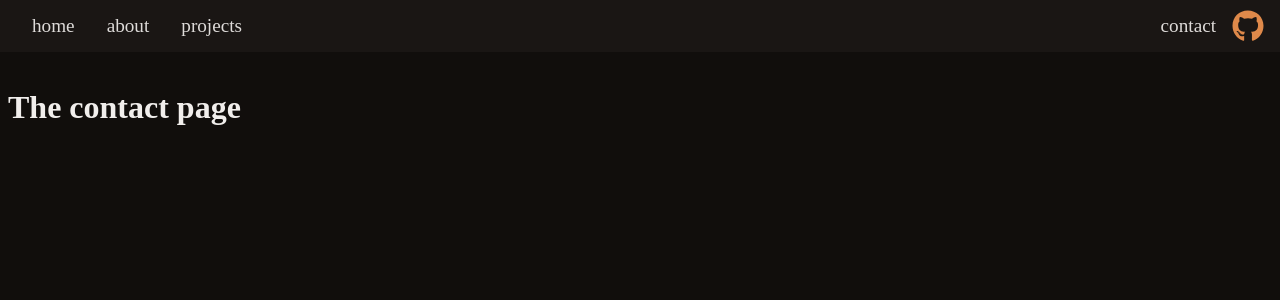
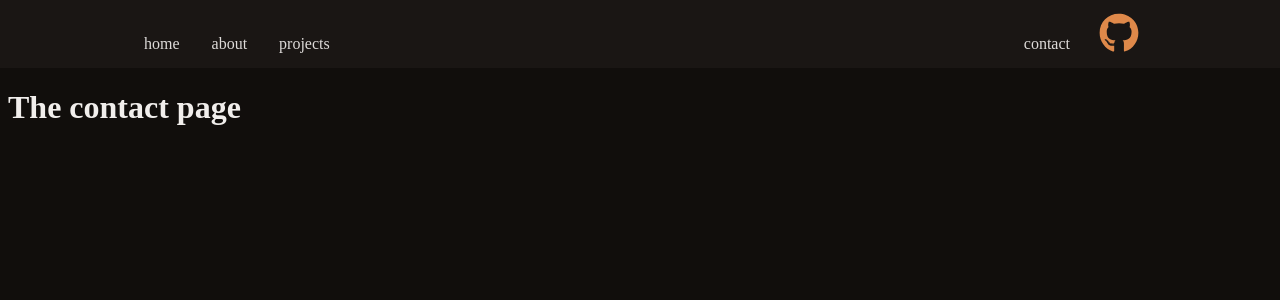
Before and after one commit to nuoskala/portfolio, a React app in the folder portfolio-front/: page /contact in a window 1280 px wide. Shown: the top 300 px of the page. Built offline with nearby package versions, Linux system fonts and the light colour scheme; the HTML template or start-up script is replaced by a standard one.

Commit message:
style: style navigation bar element

```diff
--- a/portfolio-front/src/App.css
+++ b/portfolio-front/src/App.css
@@ -27,6 +27,7 @@ body {
 
 h1 {
   color: var(--title-color);
+  display:inline-block; /* TODO test, remove */
 }
 
 p {
@@ -41,38 +42,52 @@ p {
   position: absolute;
   left: 0;
   top: 0;
-  width: 100%;
+  height: 3rem;
+  width: 80vw;
   padding: 10px 0;
+  padding-left: 10vw;
+  padding-right: 10vw;
+}
+
+.navbar-middle {
+  width: 80vw;
 }
 
 .navbar-link{
-  font-size: 1.2rem;
+  display: inline-block;
+  font-size: 1rem;
   color: var(--main-text-color);
   text-decoration: none;
   padding-left: 1rem;
   padding-right: 1rem;
-
+  padding-top: 1.4rem;
 }
-
-.navbar-icons{
-  font-size: 2rem;
+.navbar-link:after {
+  display:block;
+  content: '';
+  border-bottom: solid 3px var(--button-bgcolor-blue);
+  transform: scaleX(0);
+  transition: transform 250ms ease-in-out;
 }
-
-.navbar-left{
-  margin-left: 1rem;
+.navbar-link:hover:after {
+  transform: scaleX(1) ;
 }
 
 
-.navbar-center {
-  display: flex;
-  align-items: center;
-  margin-right: 1rem;
-  color: var(--cta-color-light)
+.navbar-button{
+  background-color: transparent;
+  border-color: transparent;
 }
-
-.navbar-right {
-  display: flex;
-  align-items: center;
-  margin-right: 1rem;
-  color: var(--cta-color-light)
+.navbar-icon{
+  font-size: 2.5rem;
+  color: var(--cta-color-light);
+  border: 5px solid transparent;  /* to prevent other elements to move when icon is hovered */
+  outline: 2px solid transparent;} /* same */
+.navbar-icon:hover, .navbar-icon:focus{
+  border: 5px solid transparent;
+  outline: 2px solid var(--cta-color-light);
+  color: var(--main-text-color);
+  border-radius: 50%;
+  transition: .1s;
+  transform: scale(1.1);
 }
--- a/portfolio-front/src/components/NavBar.jsx
+++ b/portfolio-front/src/components/NavBar.jsx
@@ -13,23 +13,26 @@ import Contact from './Contact'
 import Projects from './Projects';
 
 const NavBar = () => {
+
+  const openInNewTab = (url) => {
+    window.open(url, '_blank', 'noopener, noreferrer');
+  }
+
+
   return (
     <Router>
     <nav className='navbar'>
 
-      <div className="navbar-left">
-        <Link className="navbar-link" to="/home">home</Link>
+        <HashLink className='navbar-link' to={'/home'}>home</HashLink>
         <HashLink className='navbar-link' to={'/home#about'}>about</HashLink>
         <HashLink className='navbar-link' to={'/home#projects'}>projects</HashLink>
-      </div>
 
-      <div className="navbar-center">
-      </div>
+        <div className='navbar-middle'></div>
 
-      <div className="navbar-right">
         <Link className="navbar-link" to="/contact">contact</Link>
-        <FaGithub className="navbar-icons"/>
-      </div>
+        <button className='navbar-button'
+                onClick={() => openInNewTab('https://github.com/nuoskala')}> <FaGithub className='navbar-icon'/>
+        </button>
 
     </nav>
 
@@ -42,6 +45,7 @@ const NavBar = () => {
 
       </Routes>
     </Router>
+
   )
 }
 
```
